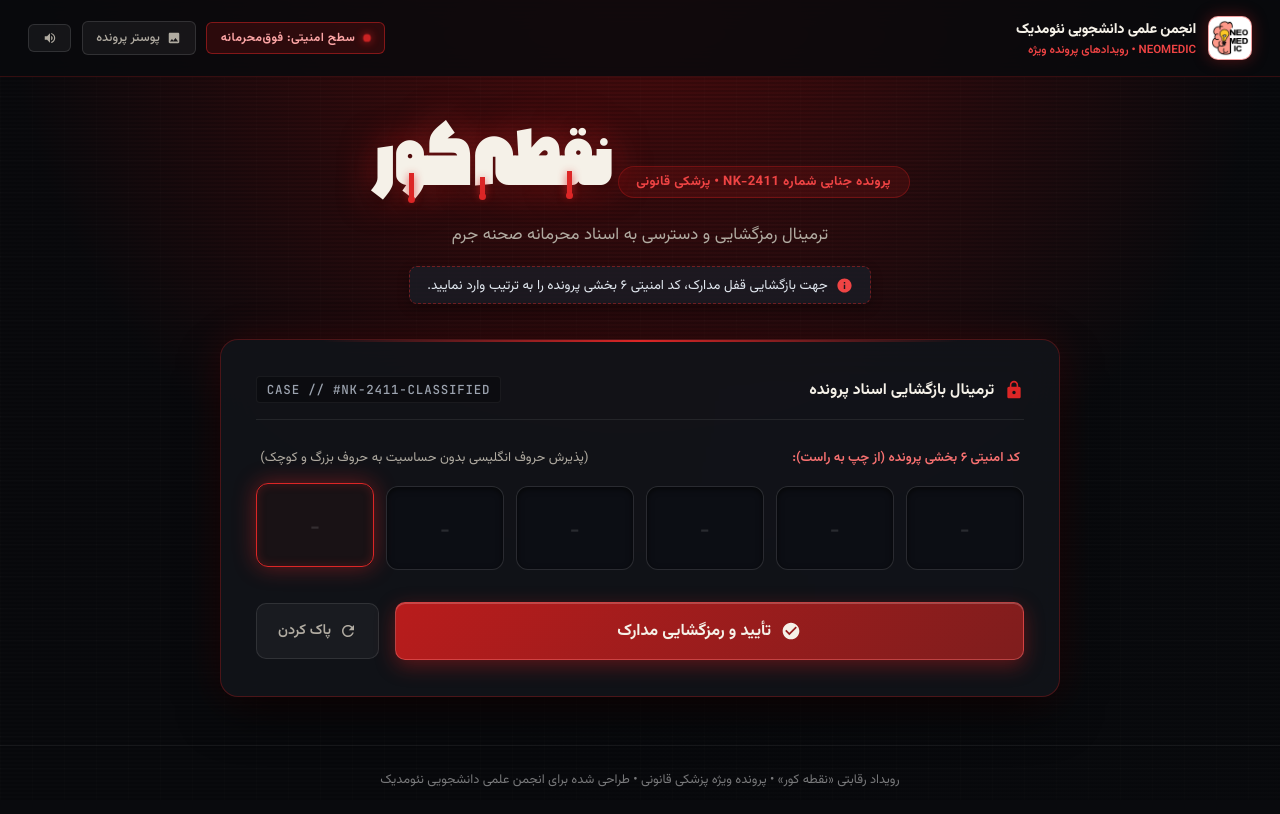
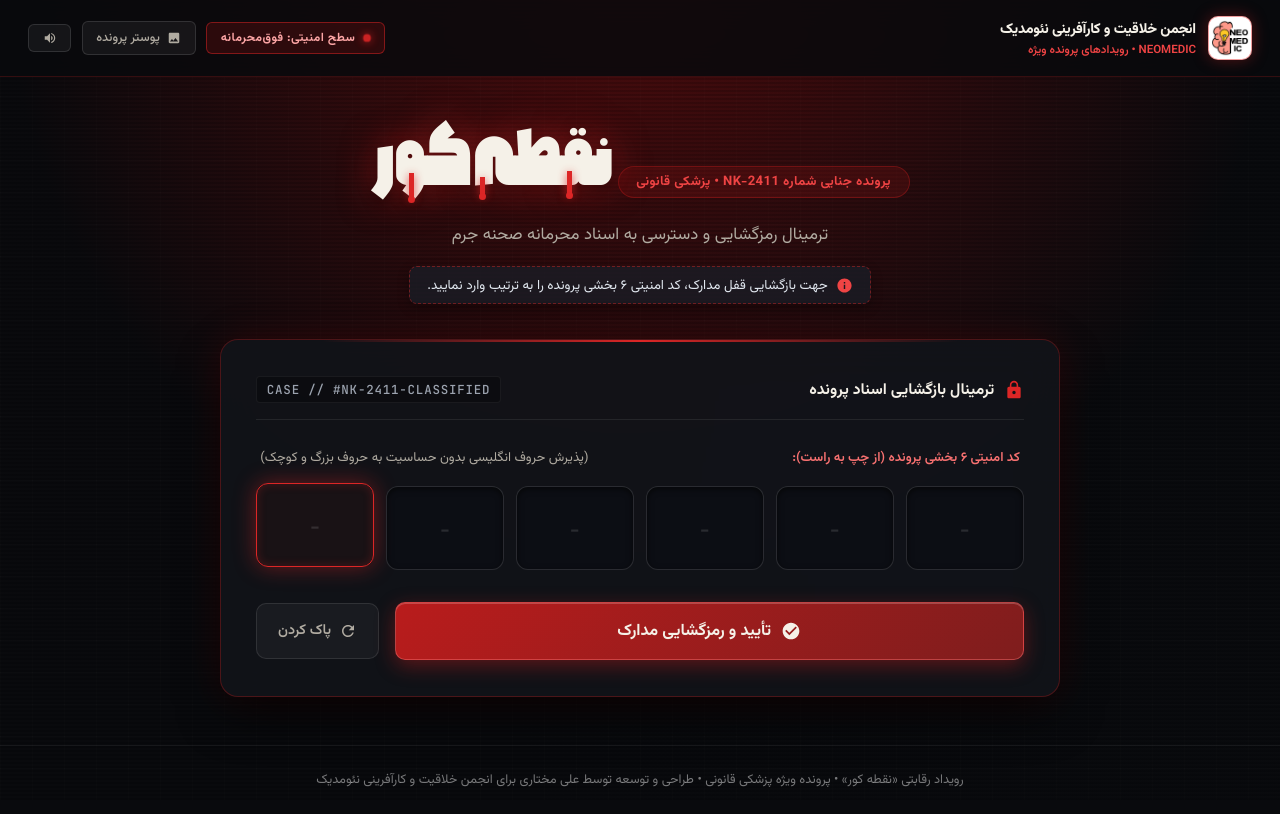
Before and after one commit to RealM0khii/noghte-koor-NeoMedic, a plain HTML site: page index.html in a window 1280 px wide. Drawn offline with Linux system fonts and the light colour scheme.

Commit message:
docs: update organizer, university, date, and developer credits

```diff
--- a/index.html
+++ b/index.html
@@ -957,7 +957,7 @@
         <img src="logo.jpg" alt="لوگوی انجمن نئومدیک" class="org-logo-img">
       </div>
       <div class="org-texts">
-        <div class="org-title">انجمن علمی دانشجویی نئومدیک</div>
+        <div class="org-title">انجمن خلاقیت و کارآفرینی نئومدیک</div>
         <div class="org-sub">NEOMEDIC • رویدادهای پرونده ویژه</div>
       </div>
     </div>
@@ -1186,7 +1186,7 @@
 
   <!-- Footer -->
   <footer>
-    رویداد رقابتی «نقطه کور» • پرونده ویژه پزشکی قانونی • طراحی شده برای انجمن علمی دانشجویی نئومدیک
+    رویداد رقابتی «نقطه کور» • پرونده ویژه پزشکی قانونی • طراحی و توسعه توسط علی مختاری برای انجمن خلاقیت و کارآفرینی نئومدیک
   </footer>
 
   <script>
```
Also changed, not shown: 1 other file.
